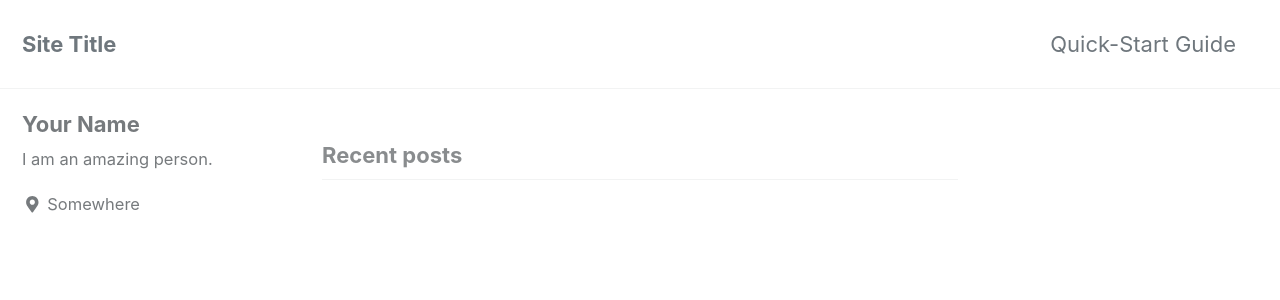
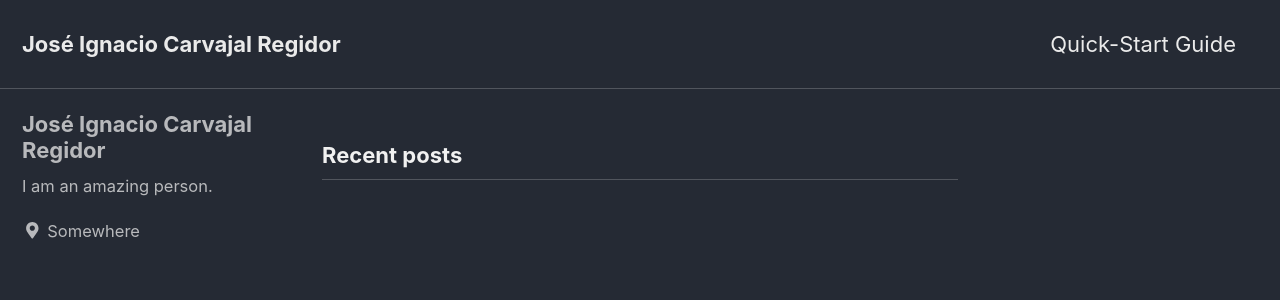
Before and after one commit to ignaciocarvajalregidor/ignaciocarvajalregidor.github.io, a Jekyll site: the page built from index.html, in a window 1280 px wide and 900 px high. Shown: the top 300 px of the window. Built offline with Jekyll 4.4.1, drawn with Linux system fonts in a browser that asks for light colours; cached includes are drawn as plain includes; nearby versions of some CDN libraries; the list of posts is cut into pages by our own code; some of the changed text lies outside the part shown.

Commit message:
names and themes

```diff
--- a/_config.yml
+++ b/_config.yml
@@ -12,14 +12,14 @@
 
 # theme                  : "minimal-mistakes-jekyll"
 remote_theme             : "mmistakes/minimal-mistakes@4.14.1"
-minimal_mistakes_skin    : "default" # "air", "aqua", "contrast", "dark", "dirt", "neon", "mint", "plum", "sunrise"
+minimal_mistakes_skin    : "dark" # "default", "air", "aqua", "contrast", "dark", "dirt", "neon", "mint", "plum", "sunrise"
 
 # Site Settings
 locale                   : "en-US"
-title                    : "Site Title"
+title                    : "José Ignacio Carvajal Regidor"
 title_separator          : "-"
-name                     : "Your Name"
-description              : "An amazing website."
+name                     : "José Ignacio Carvajal Regidor"
+description              : "Research and Poetry"
 url                      : # the base hostname & protocol for your site e.g. "https://mmistakes.github.io"
 baseurl                  : # the subpath of your site, e.g. "/blog"
 repository               : # GitHub username/repo-name e.g. "mmistakes/minimal-mistakes"
@@ -103,7 +103,7 @@ analytics:
 
 # Site Author
 author:
-  name             : "Your Name"
+  name             : "José Ignacio Carvajal Regidor"
   avatar           : # path of avatar image, e.g. "/assets/images/bio-photo.jpg"
   bio              : "I am an amazing person."
   location         : "Somewhere"
```
